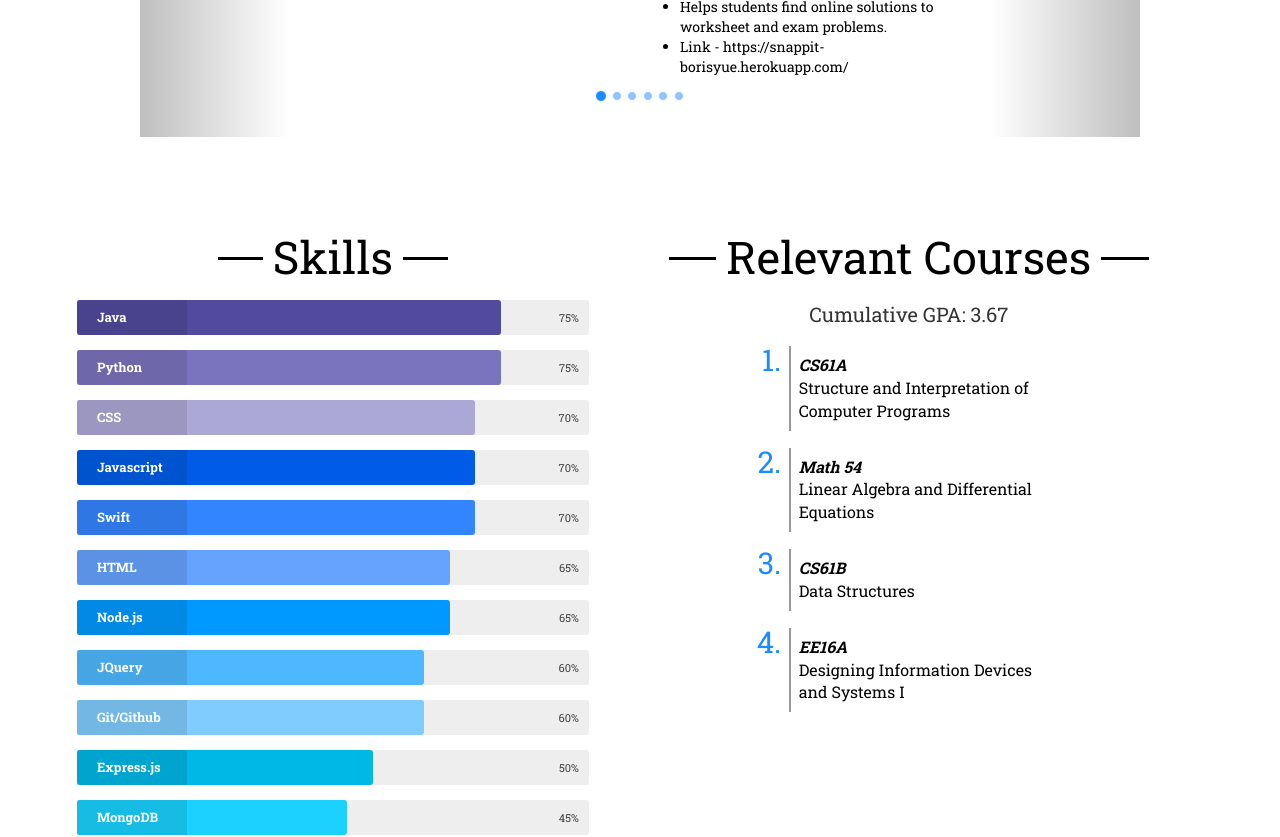
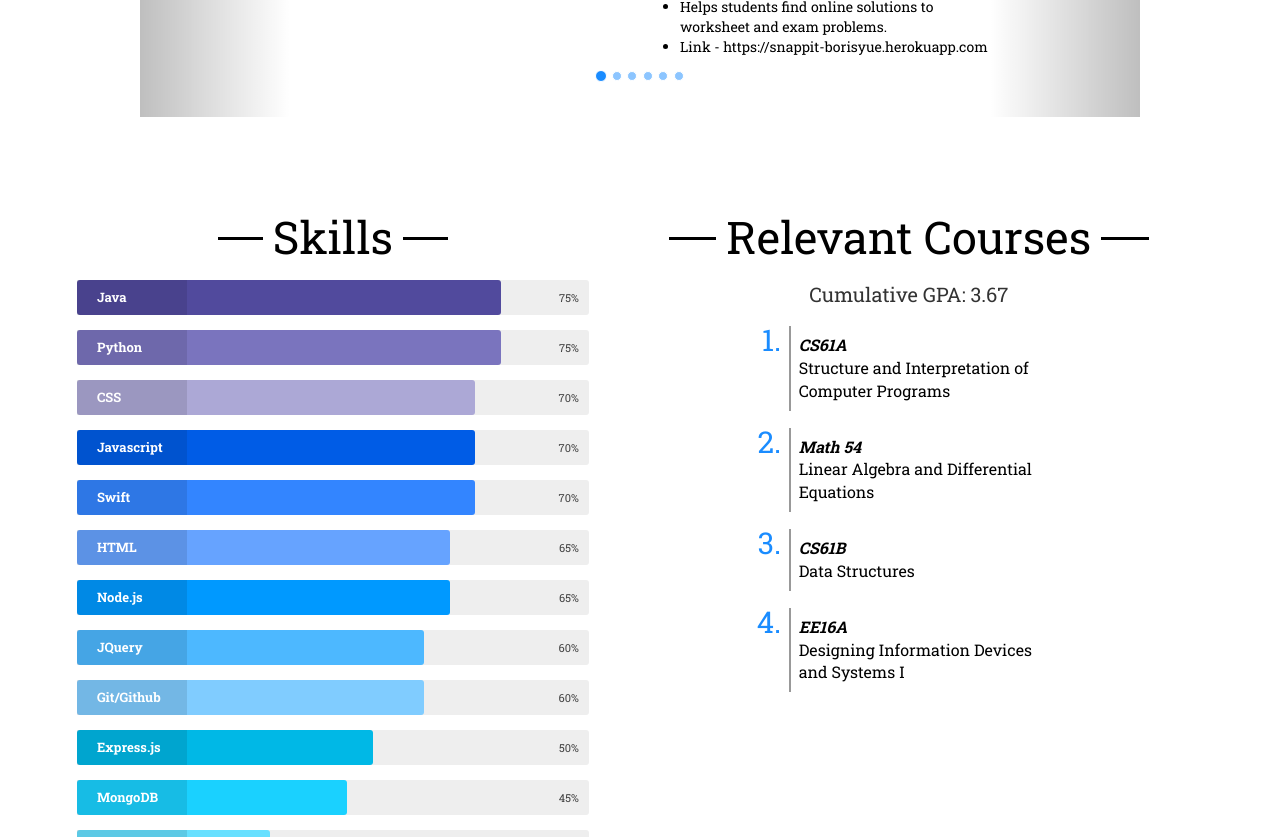
Before and after one commit to borisyue1/Personal-Site, a website: page index.html in a window 1280 px wide. Shown: the part 2093-2930 px from the top of the page. Drawn offline with nearby package versions, Linux system fonts and the light colour scheme.

Commit message:
made links a tags

```diff
--- a/index.html
+++ b/index.html
@@ -85,7 +85,7 @@
 						      	<li>Developed a full stack educational web application using HTML/CSS/Javascript for the front-end and Node.js, Express, and MongoDB for the back-end.</li>
 						      	<li>Programmed an easily-navigable UI with Bootstrap that provides a great user experience.</li>
 						      	<li>Helps students find online solutions to worksheet and exam problems.</li>
-						      	<li>Link - https://snappit-borisyue.herokuapp.com/</li>
+						      	<li>Link - <a href="https://snappit-borisyue.herokuapp.com" style="color:black" target="_blank">https://snappit-borisyue.herokuapp.com</a></li>
 					      	</ul>
 				      </div>
 				    </div>
@@ -101,7 +101,7 @@
 					      	<li>Collaborated effectively in a team setting.</li>
 					      	<li>Built a clean, user-friendly UI using Bootstrap and JQuery.</li>
 					      	<li>Allows users to bypass UC Berkeley’s spotty wi-fi and obtain instant access to a specific dining hall’s daily menu, hours and location.</li>
-					      	<li>Link - https://floating-shore-64197.herokuapp.com/</li>
+					      	<li>Link - <a href="https://floating-shore-64197.herokuapp.com" style="color:black" target="_blank">https://floating-shore-64197.herokuapp.com</a></li>
 				      	</ul>
 				      </div>
 				    </div>
```
